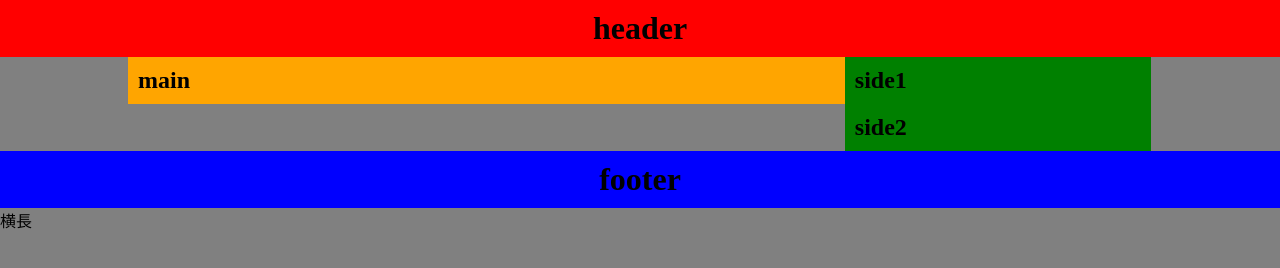
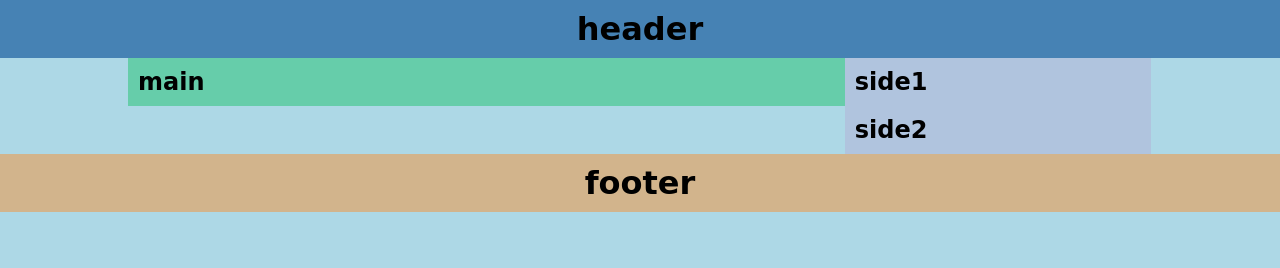
Before and after one commit to yuno0823/web1-10, a plain HTML site: page index.html in a window 1280 px wide. Drawn offline with Linux system fonts and the light colour scheme; a web font is replaced by a local one.

Commit message:
Create default.css

```diff
--- a/css/default.css
+++ b/css/default.css
@@ -7,26 +7,26 @@ padding: 0;
 }
 
 body{
-  background-color: gray;
-  font-family: "Kokoro";
+  background-color: lightblue;
+  font-family: 'Comfortaa', cursive;
 }
 
 header{
 padding: 10px;
 text-align: center;
-background-color: red;
+background-color: steelblue;
 }
 section{
 padding: 10px;
-background-color: orange;
+background-color: mediumaquamarine;
 }
 aside{
 padding: 10px;
-background-color: green;
+background-color: lightsteelblue;
 }
 footer{
 padding: 10px;
-background-color: blue;
+background-color: tan;
 text-align: center;
 }
 
@@ -64,16 +64,3 @@ text-align: center;
   clear:both;
   }
 }
-
-
-@media screen and (orientation:portrait){
-  body:after {
-       content: "縦長";
-  }
-}
-
-@media screen and (orientation:landscape){
-  body:after {
-    content: "横長";
-  }
-}
```
